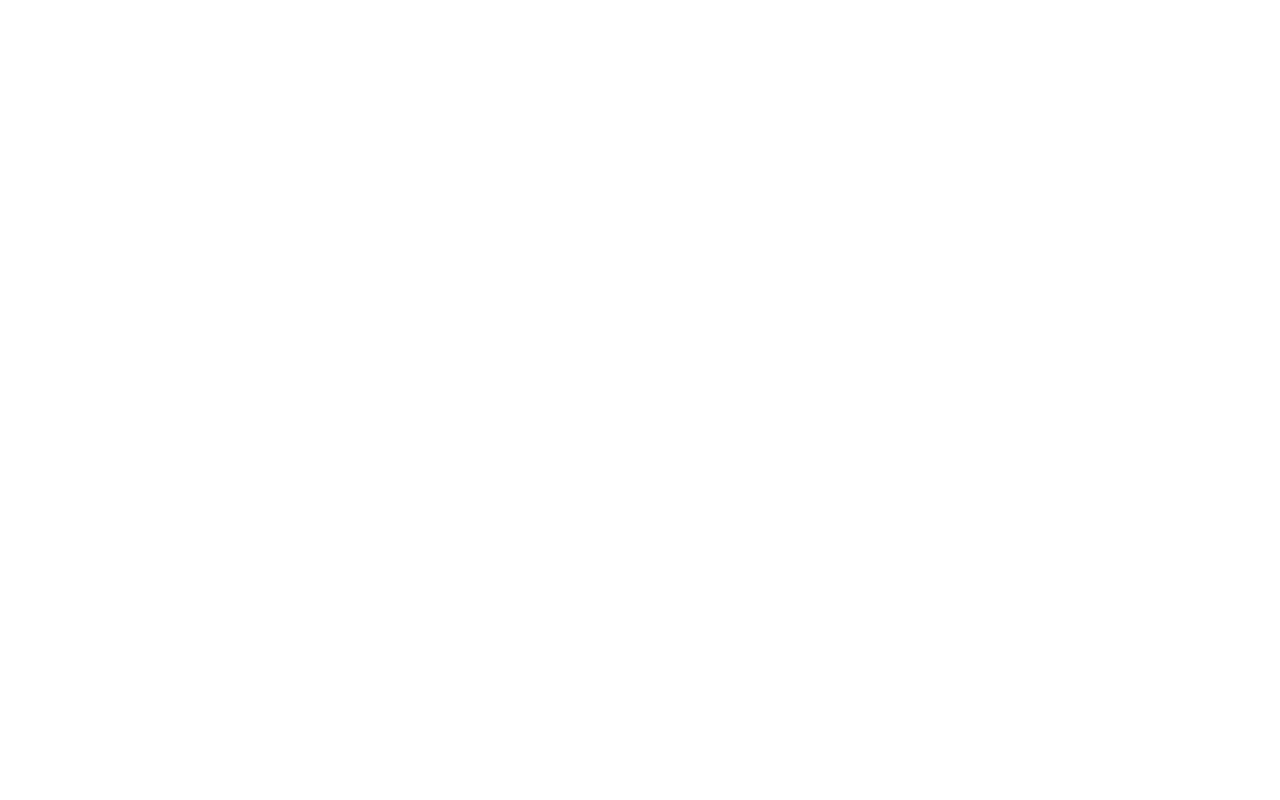
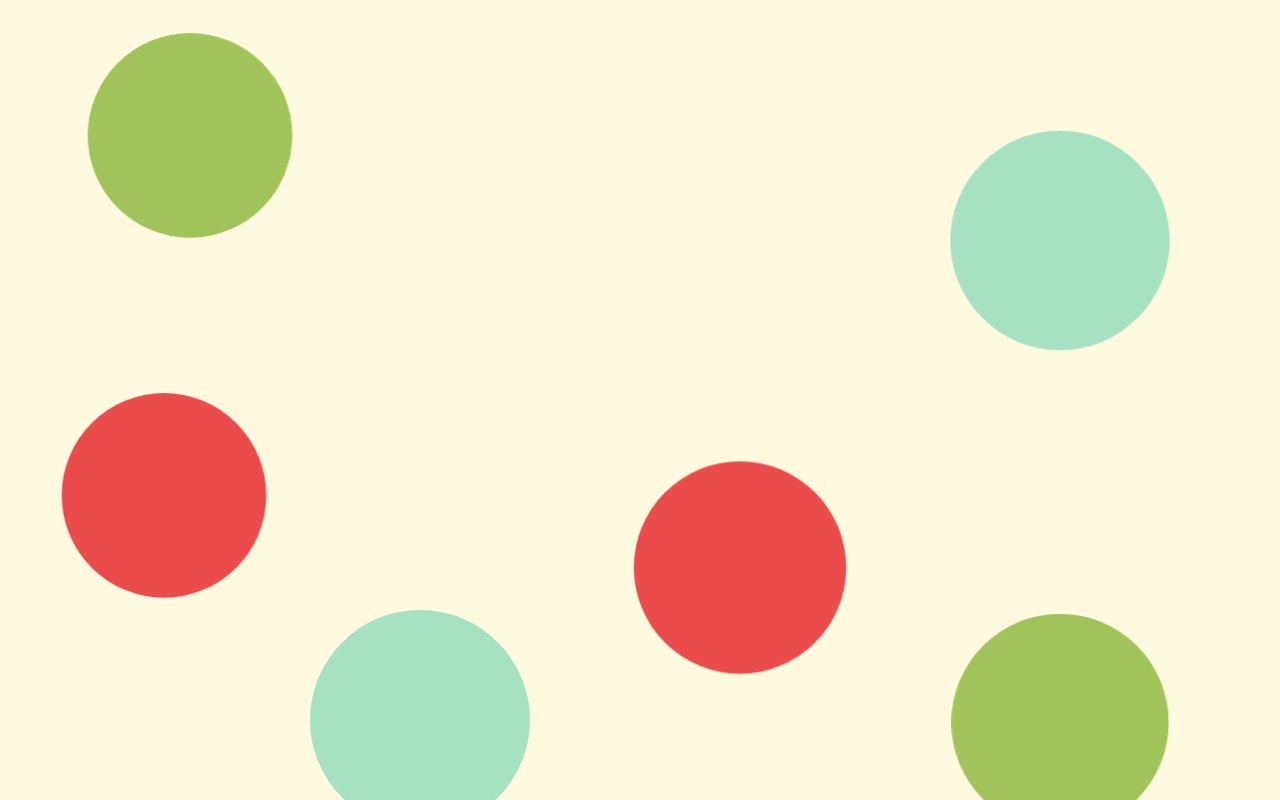
Before and after one commit to Siya-Tonjeni/Dice-game, a plain HTML site: page index.html in a window 1280 px wide. Drawn offline with Linux system fonts and the light colour scheme.

Commit message:
CSS background colour

```diff
--- a/style.css
+++ b/style.css
@@ -1,3 +1,81 @@
+body {
+    background-color: #fff9e0;
+    margin: 0;
+    font-family: "Press Start 2P", system-ui;
+}
+
+.main__bg {
+    position: fixed;
+    top: 0;
+    bottom: 0;
+    left: 0;
+    right: 0;
+    background: transparent;
+    z-index: -1;
+}
+
+.circle {
+    position: absolute;
+    width: 200px;
+    height: 200px;
+    background: rgba(78, 204, 163, 0.5);
+    border-radius: 50%;
+    animation: float 4s ease-in-out infinite;
+    z-index: -1;
+}
+
+.circle:nth-child(1) {
+    top: 5%;
+    left: 7%;
+    background: #a1c45a;
+    animation-duration: 6s;
+}
+
+.circle:nth-child(2) {
+    top: 50%;
+    left: 5%;
+    background: #ea4c4c;
+    animation-duration: 6s;
+}
+
+.circle:nth-child(3) {
+    top: 60%;
+    left: 50%;
+    background: #ea4c4c;
+    animation-duration: 7s;
+}
+
+.circle:nth-child(4) {
+    top: 80%;
+    left: 75%;
+    background: #a1c45a;
+    animation-duration: 8s;
+}
+
+.circle:nth-child(5) {
+    top: 20%;
+    left: 75%;
+    animation-duration: 9s;
+}
+
+.circle:nth-child(6) {
+    top: 80%;
+    left: 25%;
+    animation-duration: 10s;
+}
+
+@keyframes float {
+    0% {
+        transform: translateY(0) scale(1);
+    }
+    50% {
+        transform: translateY(-20px) scale(1.1);
+    }
+    100% {
+        transform: translateY(0) scale(1);
+    }
+}
+
 .splash{
     position: fixed;
     top: 0;
```
